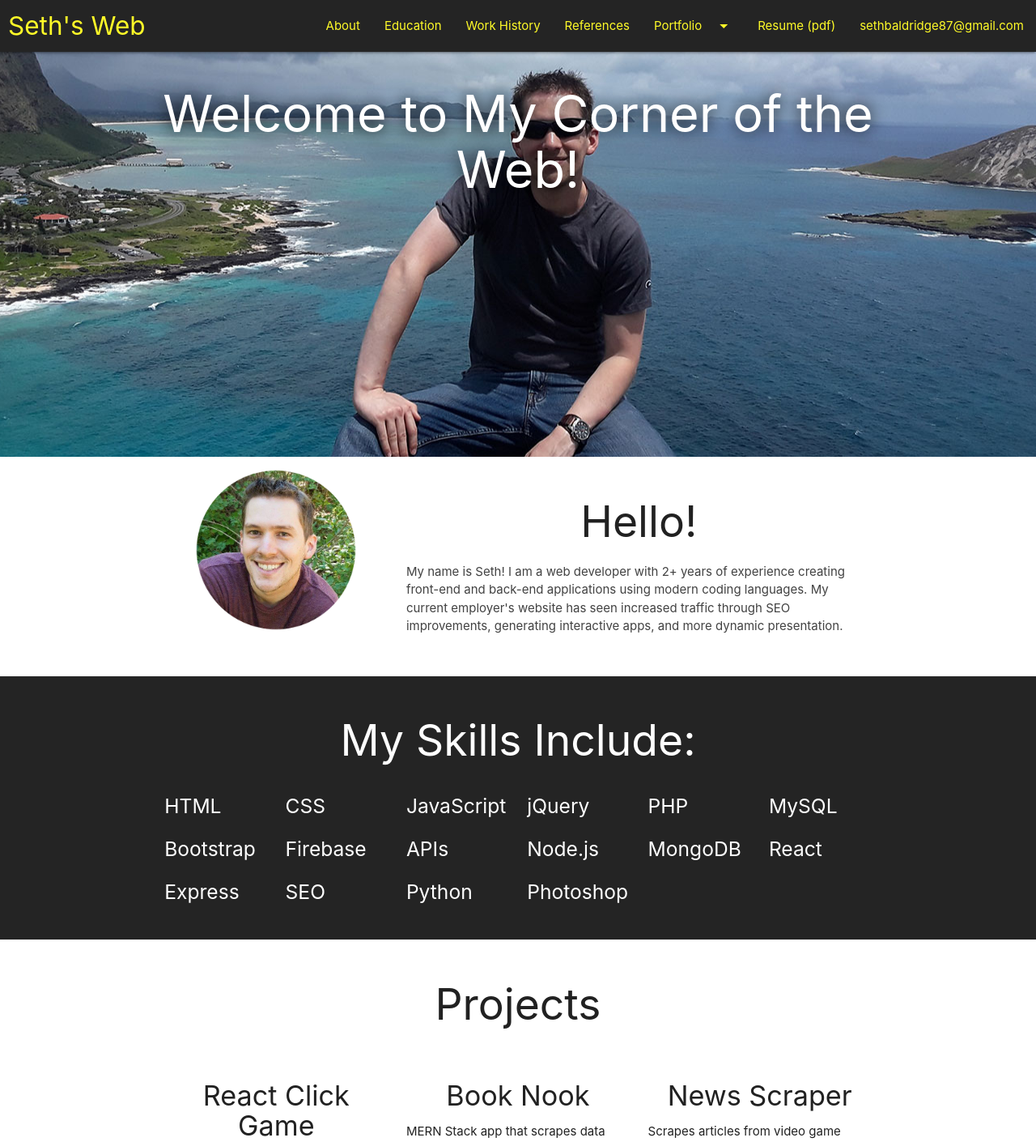
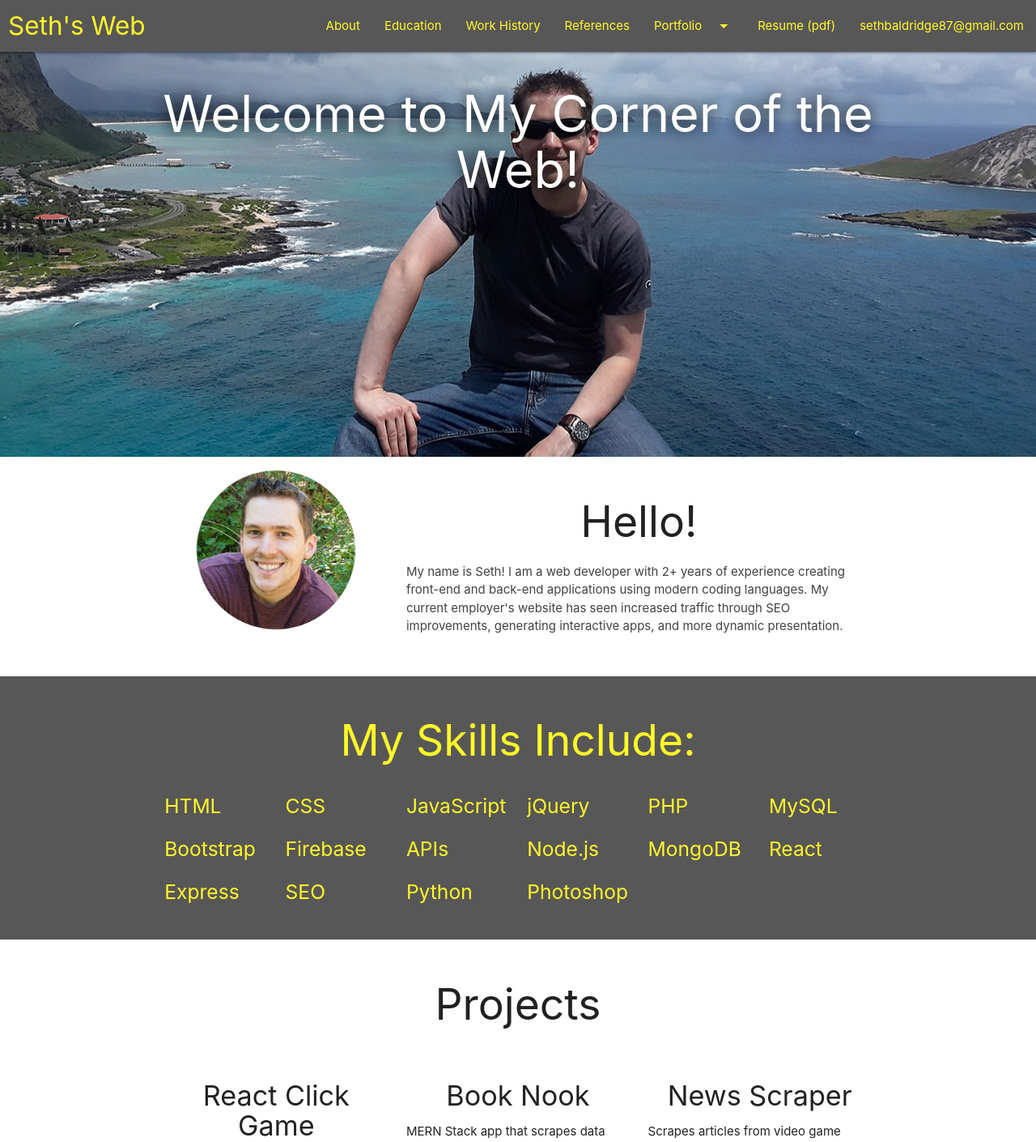
Before and after one commit to sethbaldridge87/react_portfolio, a React (Create React App) app: page / in a window 1280 px wide. Shown: the top 1410 px of the page at 81% size. Built offline with nearby package versions, Linux system fonts and the light colour scheme.

Commit message:
style changes

```diff
--- a/src/App.css
+++ b/src/App.css
@@ -2,7 +2,7 @@ body {
   background: #fff;
 }
 nav {
-  background: rgb(36, 36, 36);
+  background: rgb(88, 87, 87);
 }
 nav li a, nav a, nav .brand-logo {
   color: rgb(255, 251, 40);
@@ -30,8 +30,8 @@ nav li a:hover {
   height: 200px;
 }
 #section2 {
-  color: #fff;
-  background-color: rgb(36, 36, 36);
+  color: rgb(255, 251, 40);
+  background: rgb(88, 87, 87);
 }
 #section2 h2, #section3 h2, #section3 h4, h1, h2 {
   text-align: center;
--- a/src/components/Footer.js
+++ b/src/components/Footer.js
@@ -5,13 +5,13 @@ export default function Footer() {
     <div className="section white" id="footer">
       <hr />
       <div className="row">
-        <div className="col l4 center-align">
+        <div className="col s4 center-align">
           <a href="https://www.facebook.com/seth.r.baldridge"><img src="images/facebook-square-brands.svg" alt="Facebook" /></a>
         </div>
-        <div className="col l4 center-align">
+        <div className="col s4 center-align">
           <a href="https://github.com/sethbaldridge87"><img src="images/github-square-brands.svg" alt="GitHub" /></a>
         </div>
-        <div className="col l4 center-align">
+        <div className="col s4 center-align">
           <a href="https://www.linkedin.com/in/seth-baldridge-591282175/"><img src="images/linkedin-brands.svg" alt="LinkedIn" /></a>
         </div>
       </div>
--- a/src/pages/References.js
+++ b/src/pages/References.js
@@ -3,7 +3,7 @@ import references from '../assets/references.json';
 
 function References() {
     return (
-        <div className="white container-fluid">
+        <div className="container-fluid">
             <h1>References</h1>
             <hr />
             <h2>Professional</h2>
```
